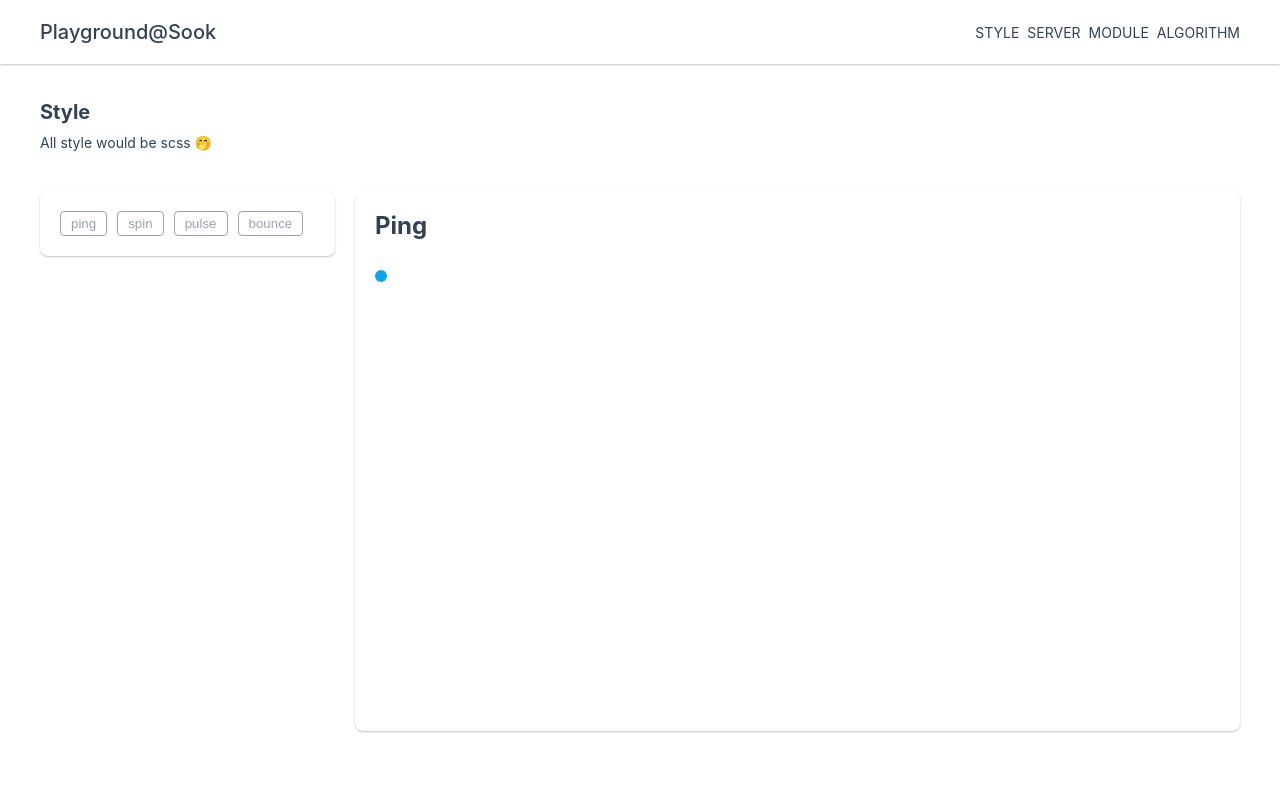
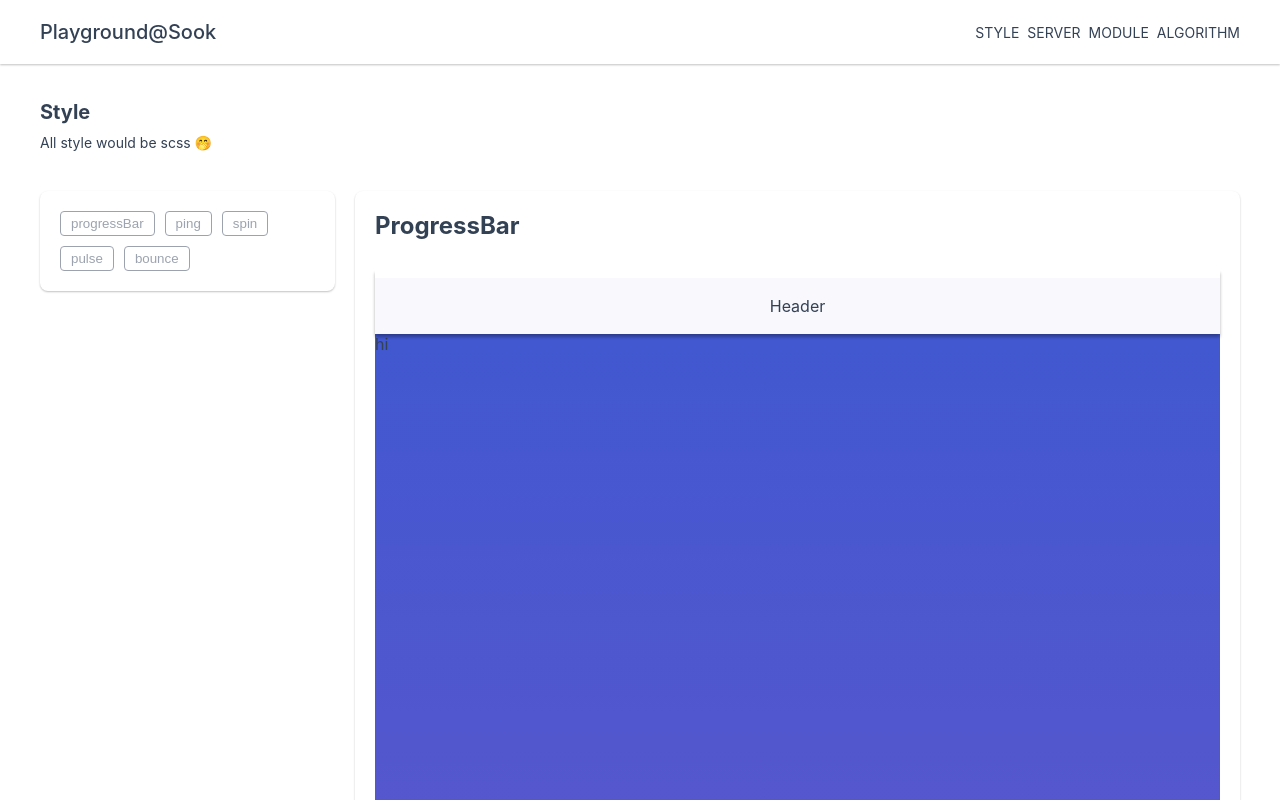
Before and after one commit to 22sook00/playGround, a React (Create React App) app: page /style in a window 1280 px wide. Shown: the top 800 px of the page. Built offline with nearby package versions, Linux system fonts and the light colour scheme.

Commit message:
Add prpgress bar animation

```diff
--- a/package.json
+++ b/package.json
@@ -3,6 +3,8 @@
 	"version": "0.1.0",
 	"private": true,
 	"dependencies": {
+		"@emotion/react": "^11.10.6",
+		"@emotion/styled": "^11.10.6",
 		"@heroicons/react": "^2.0.8",
 		"@testing-library/jest-dom": "^5.16.5",
 		"@testing-library/react": "^13.3.0",
--- /dev/null
+++ b/src/components/Common/ProgressBar/ProgressBar.Styles.tsx
@@ -0,0 +1,39 @@
+import styled from "@emotion/styled";
+interface ScrollTrackerProps {
+	ratio: number;
+}
+
+export const Header = styled.div`
+	/*width: 59.66%;*/
+	width: 100%;
+	height: 4rem;
+	position: sticky;
+	top: 63px;
+	z-index: 2000;
+	background: white;
+	box-shadow: 0px 3px 3px #00000050;
+`;
+
+export const ScrollBackground = styled.div`
+	position: relative;
+	width: 100%;
+	height: 0.5rem;
+	background: linear-gradient(90deg, #4158d0 0%, #c850c0 100%);
+`;
+
+export const ScrollTracker = styled.div<ScrollTrackerProps>`
+	position: absolute;
+	right: 0;
+	width: ${(props) => props.ratio}%;
+	height: 0.5rem;
+	background: white;
+`;
+
+export const HeaderContents = styled.div`
+	height: calc(100% - 0.5rem);
+	display: flex;
+	flex-direction: column;
+	justify-content: center;
+	align-items: center;
+	background: #f8f8fd;
+`;
--- /dev/null
+++ b/src/components/Common/ProgressBar/ProgressBar.tsx
@@ -0,0 +1,35 @@
+import React, { useEffect, useState } from "react";
+import "./progressBar.scss";
+import * as S from "./ProgressBar.Styles";
+
+const ProgressBar = () => {
+	function ScrollTracker() {
+		const pageHeight = document.body.scrollHeight - document.body.clientHeight;
+		const [scrollY, setScrollY] = useState(0);
+		useEffect(() => {
+			const onScroll = () => {
+				const s = window.pageYOffset;
+				setScrollY(s);
+			};
+			window.addEventListener("scroll", onScroll, true);
+			onScroll();
+			return () => window.removeEventListener("scroll", onScroll);
+		}, []);
+		const ratio = 100 - (scrollY / pageHeight) * 100;
+		console.log(ratio);
+		return <S.ScrollTracker ratio={ratio} />;
+	}
+	return (
+		<div className="progress-container">
+			<S.Header>
+				<S.ScrollBackground>
+					<ScrollTracker />
+				</S.ScrollBackground>
+				<S.HeaderContents>Header</S.HeaderContents>
+			</S.Header>
+			<main>hi</main>
+		</div>
+	);
+};
+
+export default ProgressBar;
--- /dev/null
+++ b/src/components/Common/ProgressBar/progressBar.scss
@@ -0,0 +1,40 @@
+.progress-container {
+	//header {
+	//	width: 100%;
+	//	height: 4rem;
+	//	position: fixed;
+	//	top: 0;
+	//	z-index: 2;
+	//	background: white;
+	//	box-shadow: 0px 3px 3px #00000050;
+	//}
+
+	main {
+		width: 100%;
+		height: 200rem;
+
+		background: linear-gradient(180deg, #4158d0 0%, #c850c0 100%);
+	}
+}
+
+//.scroll-background {
+//	position: relative;
+//	width: 100%;
+//	height: 0.5rem;
+//	background: linear-gradient(90deg, #4158d0 0%, #c850c0 100%);
+//}
+
+//.scroll-tracker {
+//	position: absolute;
+//	right: 0;
+//	height: 0.5rem;
+//	background: white;
+//}
+
+//.header-contents {
+//	height: calc(100% - 0.5rem);
+//	display: flex;
+//	flex-direction: column;
+//	justify-content: center;
+//	align-items: center;
+//}
--- a/src/pages/StylePage.tsx
+++ b/src/pages/StylePage.tsx
@@ -1,3 +1,4 @@
+import ProgressBar from "components/Common/ProgressBar/ProgressBar";
 import React, { useCallback, useState } from "react";
 import SubHeader from "../components/Common/Headers/SubHeader";
 import Layout from "../components/Common/Layout/Layout";
@@ -16,10 +17,11 @@ export interface StyleProps {
 
 const StylePage = () => {
 	const styleData: StyleProps[] = [
-		{ id: 1, type: "ping", component: <Ping /> },
-		{ id: 2, type: "spin", component: <Spin /> },
-		{ id: 3, type: "pulse", component: <Pulse /> },
-		{ id: 4, type: "bounce", component: <Bounce /> },
+		{ id: 1, type: "progressBar", component: <ProgressBar /> },
+		{ id: 2, type: "ping", component: <Ping /> },
+		{ id: 3, type: "spin", component: <Spin /> },
+		{ id: 4, type: "pulse", component: <Pulse /> },
+		{ id: 5, type: "bounce", component: <Bounce /> },
 	];
 
 	const [selectMenu, setSelectMenu] = useState<StyleProps>(styleData[0]);
@@ -30,6 +32,7 @@ const StylePage = () => {
 		) as StyleProps;
 		setSelectMenu(selectType);
 	}, []);
+
 	return (
 		<Layout>
 			<SubHeader title="Style" desc={"All style would be scss 🤭"} />
```
Also changed, not shown: 1 other file (tests, documents, lock files or other folders).
